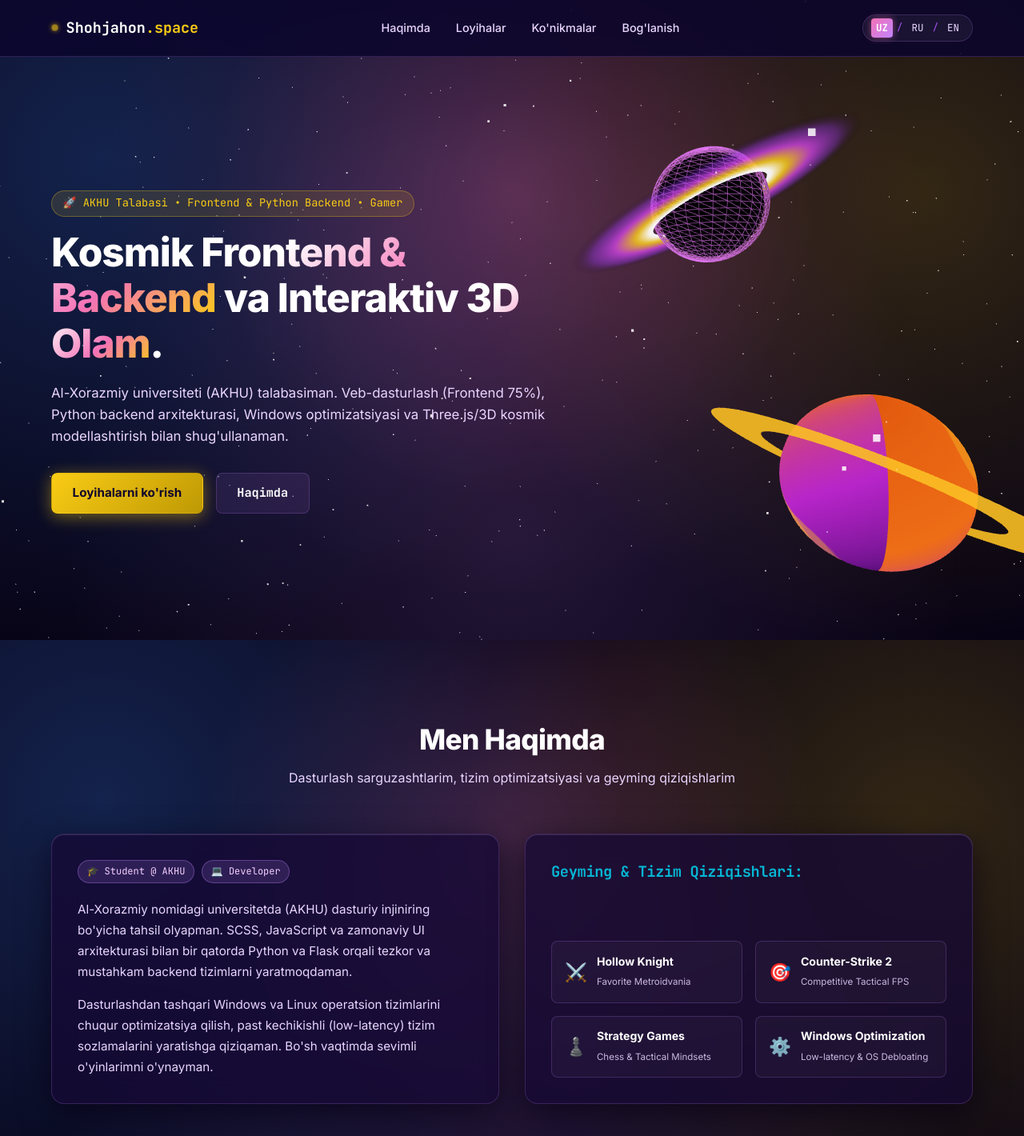
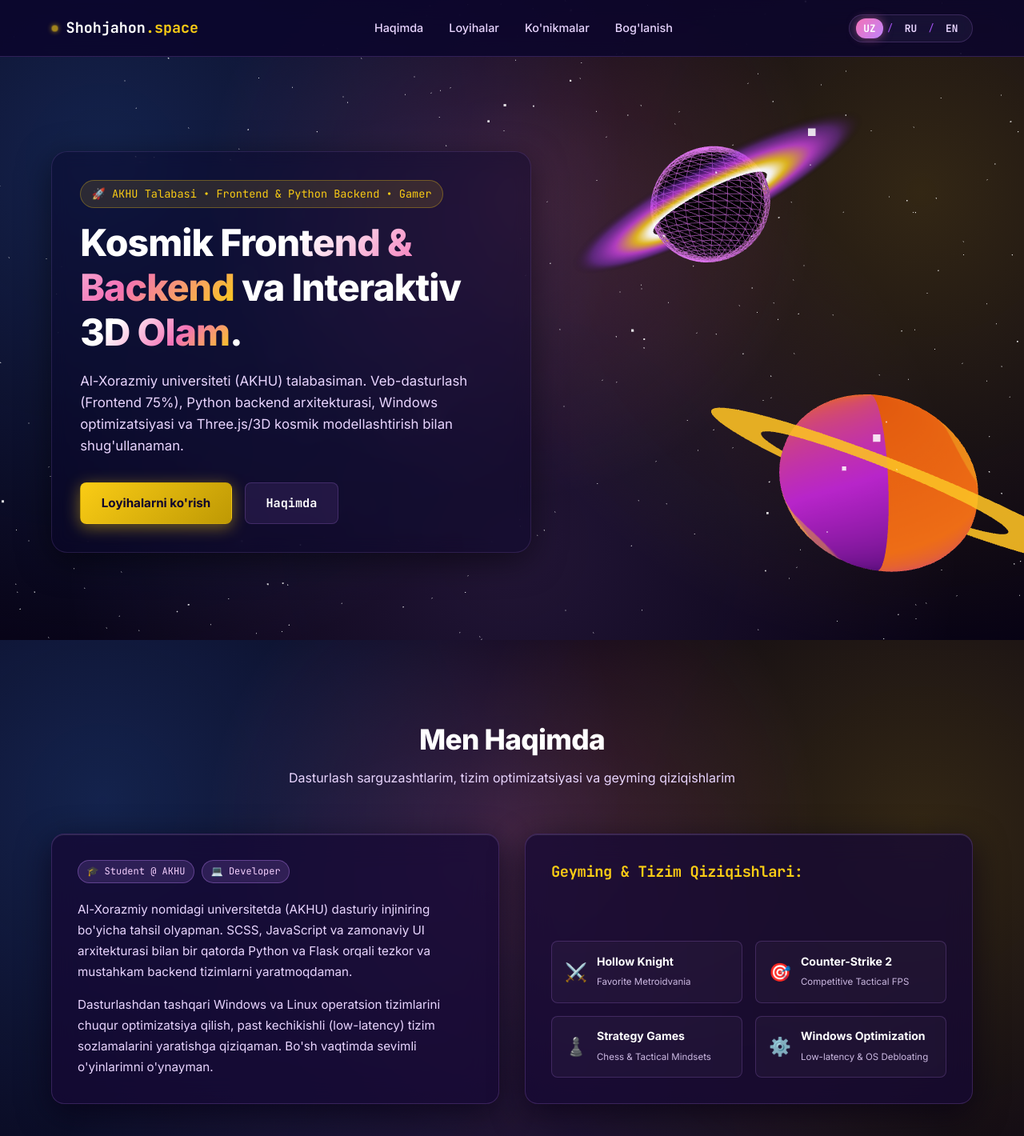
Before and after one commit to Doner01/portfolio-v1, a Flask app: page / in a window 1280 px wide. Shown: the top 1420 px of the page at 80% size. Run offline with Flask 3, Linux system fonts and the light colour scheme.

Commit message:
portfolio-v2

```diff
--- a/app.py
+++ b/app.py
@@ -155,6 +155,7 @@ TRANSLATIONS: Dict[str, Dict[str, str]] = {
     }
 }
 
+# Siz kiritgan aniq GitHub havolalari bilan
 PROJECTS_DATA: Dict[str, List[Project]] = {
     "uz": [
         {
@@ -163,7 +164,7 @@ PROJECTS_DATA: Dict[str, List[Project]] = {
             "category": "Backend",
             "tech": ["Python", "Flask", "Jinja2", "SQLite", "SCSS"],
             "summary": "Marshrutlash (routing), andozalar renderlash, sessiyalar boshqaruvi va ma'lumotlar bazasi bilan ishlashni o'z ichiga olgan to'liq backend tizimi.",
-            "github": "https://github.com",
+            "github": "https://github.com/Doner01/flask_learning",
             "live_demo": "#"
         },
         {
@@ -172,7 +173,7 @@ PROJECTS_DATA: Dict[str, List[Project]] = {
             "category": "Full-Stack",
             "tech": ["Python", "Flask", "JavaScript", "SCSS"],
             "summary": "Foydalanuvchilarni qo'shish, filtrlash, tahrirlash va ma'lumotlar oqimini tartibga soluvchi to'liq CRUD veb-ilovasi.",
-            "github": "https://github.com",
+            "github": "https://github.com/Doner01/user_list",
             "live_demo": "#"
         },
         {
@@ -181,7 +182,7 @@ PROJECTS_DATA: Dict[str, List[Project]] = {
             "category": "Frontend",
             "tech": ["HTML5", "SCSS", "JavaScript", "Responsive UI"],
             "summary": "YouTube interfeysiga asoslangan, moslashuvchan video pleyer, to'rsimon (grid) katalog va zamonaviy kosmik dark-theme dizayni.",
-            "github": "https://github.com",
+            "github": "https://github.com/Doner01/youtube",
             "live_demo": "#"
         }
     ],
@@ -192,7 +193,7 @@ PROJECTS_DATA: Dict[str, List[Project]] = {
             "category": "Backend",
             "tech": ["Python", "Flask", "Jinja2", "SQLite", "SCSS"],
             "summary": "Серверная песочница, включающая маршрутизацию URL, шаблонизацию Jinja2, управление сессиями и CRUD операции с БД.",
-            "github": "https://github.com",
+            "github": "https://github.com/Doner01/flask_learning",
             "live_demo": "#"
         },
         {
@@ -201,7 +202,7 @@ PROJECTS_DATA: Dict[str, List[Project]] = {
             "category": "Full-Stack",
             "tech": ["Python", "Flask", "JavaScript", "SCSS"],
             "summary": "Интерактивное веб-приложение для добавления, фильтрации, редактирования пользователей и структурирования данных.",
-            "github": "https://github.com",
+            "github": "https://github.com/Doner01/user_list",
             "live_demo": "#"
         },
         {
@@ -210,7 +211,7 @@ PROJECTS_DATA: Dict[str, List[Project]] = {
             "category": "Frontend",
             "tech": ["HTML5", "SCSS", "JavaScript", "Responsive UI"],
             "summary": "Адаптивный медиа-интерфейс в стиле YouTube с кастомными видеокомпонентами и оптимизированным дизайном.",
-            "github": "https://github.com",
+            "github": "https://github.com/Doner01/youtube",
             "live_demo": "#"
         }
     ],
@@ -221,7 +222,7 @@ PROJECTS_DATA: Dict[str, List[Project]] = {
             "category": "Backend",
             "tech": ["Python", "Flask", "Jinja2", "SQLite", "SCSS"],
             "summary": "Full-featured backend sandbox covering URL routing, Jinja2 template inheritance, session handling, and database operations.",
-            "github": "https://github.com",
+            "github": "https://github.com/Doner01/flask_learning",
             "live_demo": "#"
         },
         {
@@ -230,7 +231,7 @@ PROJECTS_DATA: Dict[str, List[Project]] = {
             "category": "Full-Stack",
             "tech": ["Python", "Flask", "JavaScript", "SCSS"],
             "summary": "Interactive user management application supporting full CRUD operations, live search filtering, and clean data modeling.",
-            "github": "https://github.com",
+            "github": "https://github.com/Doner01/user_list",
             "live_demo": "#"
         },
         {
@@ -239,7 +240,7 @@ PROJECTS_DATA: Dict[str, List[Project]] = {
             "category": "Frontend",
             "tech": ["HTML5", "SCSS", "JavaScript", "Responsive UI"],
             "summary": "Responsive media layout inspired by YouTube, featuring custom video components, dynamic sidebar, and optimized styling.",
-            "github": "https://github.com",
+            "github": "https://github.com/Doner01/youtube",
             "live_demo": "#"
         }
     ]
@@ -306,7 +307,9 @@ SKILLS_DATA: Dict[str, Dict[str, List[SkillItem]]] = {
 def set_language(lang_code: str) -> ResponseReturnValue:
     if lang_code in ["uz", "ru", "en"]:
         session["lang"] = lang_code
-    return jsonify({"status": "success", "lang": lang_code})
+
+    # Agar brauzer to'g'ridan-to'g'ri o'tsa, orqaga qaytarish (JSON o'rniga)
+    return redirect(request.referrer or url_for("index"))
 
 @app.route("/")
 def index() -> ResponseReturnValue:
@@ -343,9 +346,8 @@ def contact() -> ResponseReturnValue:
         }
         return jsonify({"status": "error", "message": err_msgs.get(lang, err_msgs["uz"])}), 400
 
-    # Gmail SMTP orqali user.doner2006@gmail.com ga yuborish
     smtp_user = os.getenv("GMAIL_USER", MY_EMAIL)
-    smtp_pass = os.getenv("GMAIL_APP_PASSWORD") # Google App Password
+    smtp_pass = os.getenv("GMAIL_APP_PASSWORD")
 
     if smtp_pass:
         try:
@@ -361,7 +363,7 @@ def contact() -> ResponseReturnValue:
                 server.login(smtp_user, smtp_pass)
                 server.send_message(msg)
         except Exception as e:
-            print(f"Gmail SMTP yuborishda xatolik: {e}")
+            print(f"Gmail SMTP error: {e}")
 
     ok_msgs = {
         "uz": f"Rahmat {name}, xabaringiz {MY_EMAIL} ga yetkazildi!",
--- a/static/js/main.js
+++ b/static/js/main.js
@@ -6,7 +6,7 @@ document.addEventListener("DOMContentLoaded", () => {
 });
 
 /* -------------------------------------------------------------
- * 1. Three.js Space Engine (Black Hole & Right Ringed Planet)
+ * 1. Three.js Space Engine
  * ------------------------------------------------------------- */
 function initStolasSpaceScene() {
   const container = document.getElementById("three-canvas-container");
@@ -24,22 +24,16 @@ function initStolasSpaceScene() {
   const worldGroup = new THREE.Group();
   scene.add(worldGroup);
 
-  /* =============================================================
-   * (1) 3D KOSMIK QORA TUYNUK (Top-Right Black Hole)
-   * ============================================================= */
+  // 1. 3D Qora Tuynuk (Top-Right Black Hole)
   const blackHoleGroup = new THREE.Group();
-  blackHoleGroup.position.set(4.8, 2.8, -4.5); // O'ng yuqori qismda
+  blackHoleGroup.position.set(4.8, 2.8, -4.5);
   worldGroup.add(blackHoleGroup);
 
-  // Hodisalar gorizonti (Event Horizon)
   const eventHorizonGeo = new THREE.SphereGeometry(1.25, 32, 32);
-  const eventHorizonMat = new THREE.MeshBasicMaterial({
-    color: 0x000000
-  });
+  const eventHorizonMat = new THREE.MeshBasicMaterial({ color: 0x000000 });
   const eventHorizon = new THREE.Mesh(eventHorizonGeo, eventHorizonMat);
   blackHoleGroup.add(eventHorizon);
 
-  // Foton sfera nurlanishi (Photon Sphere Aura)
   const photonSphereGeo = new THREE.SphereGeometry(1.38, 28, 28);
   const photonSphereMat = new THREE.MeshBasicMaterial({
     color: 0xe879f9,
@@ -50,7 +44,6 @@ function initStolasSpaceScene() {
   const photonSphere = new THREE.Mesh(photonSphereGeo, photonSphereMat);
   blackHoleGroup.add(photonSphere);
 
-  // Akkretsion disk (Accretion Disk)
   function createAccretionTexture() {
     const canvas = document.createElement("canvas");
     canvas.width = 512;
@@ -81,9 +74,7 @@ function initStolasSpaceScene() {
   accretionDisk.rotation.y = Math.PI / 8;
   blackHoleGroup.add(accretionDisk);
 
-  /* =============================================================
-   * (2) O'NG PASTKI OLTIN HALQALI SAYYORA (Biroz o'ngroqqa surildi)
-   * ============================================================= */
+  // 2. O'ng Pastki Oltin Halqali Sayyora
   function createAmberPlanetTexture() {
     const canvas = document.createElement("canvas");
     canvas.width = 512;
@@ -114,10 +105,9 @@ function initStolasSpaceScene() {
     opacity: 0.95
   });
   const rightPlanet = new THREE.Mesh(rightPlanetGeo, rightPlanetMat);
-  rightPlanet.position.set(7.2, -3.2, -1.8); // O'ngroqqa surilgan koordinata
+  rightPlanet.position.set(7.2, -3.2, -1.8);
   worldGroup.add(rightPlanet);
 
-  // Katta Oltin Halqa
   const ringGeo = new THREE.RingGeometry(2.2, 3.3, 64);
   const ringMat = new THREE.MeshBasicMaterial({
     color: 0xfbbf24,
@@ -131,7 +121,7 @@ function initStolasSpaceScene() {
   saturnRing.rotation.y = -Math.PI / 7;
   worldGroup.add(saturnRing);
 
-  /* --- Yulduzlar to'dasi (1400 Stars) --- */
+  // 3. Yulduzlar to'dasi
   const starGeo = new THREE.BufferGeometry();
   const starCount = 1400;
   const starPositions = new Float32Array(starCount * 3);
@@ -152,7 +142,7 @@ function initStolasSpaceScene() {
   const starField = new THREE.Points(starGeo, starMat);
   scene.add(starField);
 
-  /* --- Uchuvchi Kometalar --- */
+  // 4. Kometalar
   const comets = [];
   function launchComet() {
     const cometGeo = new THREE.BufferGeometry();
@@ -202,10 +192,8 @@ function initStolasSpaceScene() {
 
     rightPlanet.rotation.y += 0.003;
     saturnRing.rotation.z += 0.001;
-
     accretionDisk.rotation.z += 0.006;
     photonSphere.rotation.y -= 0.004;
-
     starField.rotation.y -= 0.0002;
 
     for (let i = comets.length - 1; i >= 0; i--) {
@@ -237,7 +225,7 @@ function initStolasSpaceScene() {
 }
 
 /* -------------------------------------------------------------
- * 2. Zudlik bilan Tilni Almashtirish (No Reload / No Scroll Jump)
+ * 2. Zudlik bilan Tilni Almashtirish (No Reload / No Jump)
  * ------------------------------------------------------------- */
 function initInstantLanguageSwitch() {
   const transElem = document.getElementById("i18n-translations");
@@ -255,6 +243,7 @@ function initInstantLanguageSwitch() {
   buttons.forEach(btn => {
     btn.addEventListener("click", (e) => {
       e.preventDefault();
+      e.stopPropagation();
       const lang = btn.getAttribute("data-lang");
       if (!lang || !translations[lang]) return;
 
@@ -311,7 +300,9 @@ function initInstantLanguageSwitch() {
         `).join("");
       }
 
-      fetch(`/set-lang/${lang}`).catch(() => {});
+      fetch(`/set-lang/${lang}`, {
+        headers: { "X-Requested-With": "XMLHttpRequest" }
+      }).catch(() => {});
     });
   });
 }
@@ -370,9 +361,17 @@ function initContactForm() {
         status.textContent = "✓ " + data.message;
         status.style.color = "#facc15";
         form.reset();
+
+        // 5 soniyadan so'ng xabar avtomatik yo'qoladi
+        setTimeout(() => {
+          status.textContent = "";
+        }, 5000);
       } else {
         status.textContent = "✗ " + (data.message || "Error");
         status.style.color = "#ef4444";
+        setTimeout(() => {
+          status.textContent = "";
+        }, 6000);
       }
     } catch (err) {
       status.textContent = "✗ " + err.message;
--- a/static/scss/_components.scss
+++ b/static/scss/_components.scss
@@ -35,32 +35,42 @@
   }
 }
 
-// Language Switcher
+// Language Switcher (Oq to'rtburchaklar tozalandi)
 .lang-switcher {
   display: inline-flex;
   align-items: center;
-  gap: 0.35rem;
+  gap: 0.3rem;
   background: rgba(255, 255, 255, 0.05);
   border: 1px solid $border-color;
-  padding: 0.25rem 0.65rem;
+  padding: 0.25rem 0.5rem;
   border-radius: 20px;
-  font-size: 0.78rem;
+  backdrop-filter: blur(10px);
+  -webkit-backdrop-filter: blur(10px);
 
   .lang-btn {
+    background: transparent !important;
+    border: none !important;
+    outline: none !important;
+    box-shadow: none !important;
+    cursor: pointer;
     color: $text-secondary;
-    padding: 0.15rem 0.35rem;
-    border-radius: 4px;
+    font-family: $font-mono;
+    font-size: 0.8rem;
+    font-weight: 600;
+    padding: 0.25rem 0.6rem;
+    border-radius: 12px;
     transition: $transition-smooth;
-
-    &.active {
-      color: #ffffff;
-      font-weight: 700;
-      background: linear-gradient(135deg, $accent-stolas-pink, $accent-nebula-purple);
-      box-shadow: 0 0 10px rgba(244, 114, 182, 0.5);
-    }
 
     &:hover {
       color: #ffffff;
+      background: rgba(255, 255, 255, 0.08) !important;
+    }
+
+    &.active {
+      color: #ffffff !important;
+      font-weight: 700;
+      background: linear-gradient(135deg, $accent-stolas-pink, $accent-nebula-purple) !important;
+      box-shadow: 0 0 12px rgba(244, 114, 182, 0.5) !important;
     }
   }
 
--- a/static/scss/_layout.scss
+++ b/static/scss/_layout.scss
@@ -64,17 +64,19 @@
   display: flex;
   align-items: center;
   padding-top: 5rem;
-  background: radial-gradient(circle at 50% 30%, rgba(244, 114, 182, 0.15) 0%, transparent 60%);
+  overflow: hidden;
 
   &__content {
     position: relative;
     z-index: 2;
-    max-width: 620px;
-    pointer-events: none;
-  }
-
-  &__content > * {
-    pointer-events: auto;
+    max-width: 600px;
+    background: rgba(11, 5, 44, 0.45);
+    backdrop-filter: blur(10px);
+    -webkit-backdrop-filter: blur(10px);
+    padding: 2.2rem;
+    border-radius: 20px;
+    border: 1px solid rgba(192, 132, 252, 0.15);
+    box-shadow: 0 10px 40px rgba(0, 0, 0, 0.5);
   }
 
   &__tagline {
@@ -84,14 +86,14 @@
     font-family: $font-mono;
     margin-bottom: 1rem;
     background: rgba(250, 204, 21, 0.12);
-    padding: 0.3rem 0.85rem;
+    padding: 0.35rem 0.85rem;
     border-radius: 50px;
     border: 1px solid rgba(250, 204, 21, 0.3);
   }
 
   &__title {
-    font-size: 3.1rem;
-    line-height: 1.15;
+    font-size: 2.9rem;
+    line-height: 1.2;
     margin-bottom: 1.25rem;
 
     .gradient-text {
@@ -159,13 +161,15 @@
   font-size: 0.85rem;
 }
 
-// Mobile Breakpoints
 @media (max-width: 768px) {
   .navbar__menu {
     gap: 1rem;
     font-size: 0.85rem;
   }
   .hero__title {
-    font-size: 2.3rem;
+    font-size: 2.1rem;
+  }
+  .hero__content {
+    padding: 1.5rem;
   }
 }
--- a/templates/base.html
+++ b/templates/base.html
@@ -17,23 +17,23 @@
     <div class="container navbar__inner">
       <a href="#hero" class="navbar__brand mono">
         <span class="status-indicator"></span>
-        <span class="brand-text">{{ t.brand_title }}<span class="brand-accent">{{ t.brand_ext }}</span></span>
+        <span class="brand-text"><span data-i18n="brand_title">{{ t.brand_title }}</span><span class="brand-accent" data-i18n="brand_ext">{{ t.brand_ext }}</span></span>
       </a>
 
       <ul class="navbar__menu">
-        <li><a href="#about">{{ t.nav_about }}</a></li>
-        <li><a href="#projects">{{ t.nav_projects }}</a></li>
-        <li><a href="#skills">{{ t.nav_skills }}</a></li>
-        <li><a href="#contact">{{ t.nav_contact }}</a></li>
+        <li><a href="#about" data-i18n="nav_about">{{ t.nav_about }}</a></li>
+        <li><a href="#projects" data-i18n="nav_projects">{{ t.nav_projects }}</a></li>
+        <li><a href="#skills" data-i18n="nav_skills">{{ t.nav_skills }}</a></li>
+        <li><a href="#contact" data-i18n="nav_contact">{{ t.nav_contact }}</a></li>
       </ul>
 
-      <!-- 3 Tilli o'tkazgich -->
+      <!-- Bir zumda til o'tkazuvchi tugmalar -->
       <div class="lang-switcher mono">
-        <a href="{{ url_for('set_language', lang_code='uz') }}" class="lang-btn {% if current_lang == 'uz' %}active{% endif %}">UZ</a>
+        <button type="button" class="lang-btn {% if current_lang == 'uz' %}active{% endif %}" data-lang="uz">UZ</button>
         <span class="divider">/</span>
-        <a href="{{ url_for('set_language', lang_code='ru') }}" class="lang-btn {% if current_lang == 'ru' %}active{% endif %}">RU</a>
+        <button type="button" class="lang-btn {% if current_lang == 'ru' %}active{% endif %}" data-lang="ru">RU</button>
         <span class="divider">/</span>
-        <a href="{{ url_for('set_language', lang_code='en') }}" class="lang-btn {% if current_lang == 'en' %}active{% endif %}">EN</a>
+        <button type="button" class="lang-btn {% if current_lang == 'en' %}active{% endif %}" data-lang="en">EN</button>
       </div>
     </div>
   </nav>
@@ -42,9 +42,13 @@
 
   <footer class="footer">
     <div class="container">
-      <p class="mono">{{ t.footer_text }}</p>
+      <p class="mono" data-i18n="footer_text">{{ t.footer_text }}</p>
     </div>
   </footer>
+
+  <script id="i18n-translations" type="application/json">{{ translations_json | safe }}</script>
+  <script id="i18n-projects" type="application/json">{{ projects_json | safe }}</script>
+  <script id="i18n-skills" type="application/json">{{ skills_json | safe }}</script>
 
   <script src="{{ url_for('static', filename='js/main.js') }}"></script>
 </body>
--- a/templates/index.html
+++ b/templates/index.html
@@ -6,27 +6,30 @@
   <div id="three-canvas-container" class="canvas-container"></div>
   <div class="container">
     <div class="hero__content">
-      <span class="hero__tagline mono">{{ t.hero_tagline }}</span>
+      <span class="hero__tagline mono" data-i18n="hero_tagline">{{ t.hero_tagline }}</span>
       <h1 class="hero__title">
-        {{ t.hero_title_1 }} <span class="gradient-text">{{ t.hero_title_accent_1 }}</span> {{ t.hero_title_2 }} <span class="gradient-text">{{ t.hero_title_accent_2 }}</span>.
+        <span data-i18n="hero_title_1">{{ t.hero_title_1 }}</span>
+        <span class="gradient-text" data-i18n="hero_title_accent_1">{{ t.hero_title_accent_1 }}</span>
+        <span data-i18n="hero_title_2">{{ t.hero_title_2 }}</span>
+        <span class="gradient-text" data-i18n="hero_title_accent_2">{{ t.hero_title_accent_2 }}</span>.
       </h1>
-      <p class="hero__desc">
+      <p class="hero__desc" data-i18n="hero_desc">
         {{ t.hero_desc }}
       </p>
       <div class="hero__actions">
-        <a href="#projects" class="btn btn--primary">{{ t.btn_projects }}</a>
-        <a href="#about" class="btn btn--outline mono">{{ t.nav_about }}</a>
+        <a href="#projects" class="btn btn--primary" data-i18n="btn_projects">{{ t.btn_projects }}</a>
+        <a href="#about" class="btn btn--outline mono" data-i18n="nav_about">{{ t.nav_about }}</a>
       </div>
     </div>
   </div>
 </header>
 
-<!-- About Section with Gamer & System Tweaking Profile -->
+<!-- About Section -->
 <section id="about" class="section">
   <div class="container">
     <div class="section__header">
-      <h2>{{ t.about_heading }}</h2>
-      <p>{{ t.about_sub }}</p>
+      <h2 data-i18n="about_heading">{{ t.about_heading }}</h2>
+      <p data-i18n="about_sub">{{ t.about_sub }}</p>
     </div>
 
     <div class="about-grid">
@@ -35,12 +38,12 @@
           <span class="card-tag">🎓 Student @ AKHU</span>
           <span class="card-tag">💻 Developer</span>
         </div>
-        <p class="about-text">{{ t.about_p1 }}</p>
-        <p class="about-text" style="margin-top: 1rem;">{{ t.about_p2 }}</p>
+        <p class="about-text" data-i18n="about_p1">{{ t.about_p1 }}</p>
+        <p class="about-text" style="margin-top: 1rem;" data-i18n="about_p2">{{ t.about_p2 }}</p>
       </div>
 
       <div class="glass-panel about-card">
-        <h3 class="about-card__title mono" style="color: #06b6d4; margin-bottom: 1rem;">{{ t.gamer_title }}</h3>
+        <h3 class="about-card__title mono" style="color: #facc15; margin-bottom: 1rem;" data-i18n="gamer_title">{{ t.gamer_title }}</h3>
 
         <div class="interest-tags">
           <div class="interest-item">
@@ -81,10 +84,10 @@
 <section id="projects" class="section">
   <div class="container">
     <div class="section__header">
-      <h2>{{ t.projects_heading }}</h2>
-      <p>{{ t.projects_sub }}</p>
+      <h2 data-i18n="projects_heading">{{ t.projects_heading }}</h2>
+      <p data-i18n="projects_sub">{{ t.projects_sub }}</p>
     </div>
-    <div class="grid grid--projects">
+    <div id="projects-container" class="grid grid--projects">
       {% for project in projects %}
       <article class="project-card">
         <div>
@@ -113,18 +116,18 @@
 <section id="skills" class="section">
   <div class="container">
     <div class="section__header">
-      <h2>{{ t.skills_heading }}</h2>
-      <p>{{ t.skills_sub }}</p>
+      <h2 data-i18n="skills_heading">{{ t.skills_heading }}</h2>
+      <p data-i18n="skills_sub">{{ t.skills_sub }}</p>
     </div>
-    <div class="grid grid--skills">
+    <div id="skills-container" class="grid grid--skills">
       {% for category, items in skills.items() %}
       <div class="glass-panel" style="padding: 1.75rem;">
-        <h3 style="margin-bottom: 1.5rem; font-size: 1.15rem; color: #06b6d4;">{{ category }}</h3>
+        <h3 style="margin-bottom: 1.5rem; font-size: 1.15rem; color: #facc15;">{{ category }}</h3>
         {% for skill in items %}
         <div class="skill-item">
           <div class="skill-item__meta">
             <span>{{ skill.name }}</span>
-            <span class="mono" style="color: #9ca3af;">{{ skill.level }}%</span>
+            <span class="mono" style="color: #c4b5fd;">{{ skill.level }}%</span>
           </div>
           <div class="skill-item__bar">
             <div class="skill-item__fill" style="width: {{ skill.level }}%;"></div>
@@ -141,23 +144,39 @@
 <section id="contact" class="section">
   <div class="container" style="max-width: 650px;">
     <div class="section__header">
-      <h2>{{ t.contact_heading }}</h2>
-      <p>{{ t.contact_sub }}</p>
+      <h2 data-i18n="contact_heading">{{ t.contact_heading }}</h2>
+      <p data-i18n="contact_sub">{{ t.contact_sub }}</p>
     </div>
+
+    <!-- Direct Email Display Card -->
+    <div class="glass-panel" style="padding: 1.25rem 1.75rem; margin-bottom: 1.5rem; display: flex; align-items: center; justify-content: space-between; gap: 1rem; flex-wrap: wrap;">
+      <div style="display: flex; align-items: center; gap: 0.75rem;">
+        <span style="font-size: 1.4rem;">📬</span>
+        <div>
+          <small class="mono" style="color: #c4b5fd; display: block;" data-i18n="contact_email_label">{{ t.contact_email_label }}</small>
+          <a href="mailto:{{ my_email }}" class="mono" style="font-size: 1rem; font-weight: 600; color: #facc15;">{{ my_email }}</a>
+        </div>
+      </div>
+      <button id="copy-email-btn" class="btn btn--outline mono" style="padding: 0.45rem 0.9rem; font-size: 0.8rem;" data-email="{{ my_email }}">
+        📋 <span data-i18n="copy_email_btn">{{ t.copy_email_btn }}</span>
+      </button>
+    </div>
+
+    <!-- Contact Form -->
     <form id="contact-form" class="glass-panel" style="padding: 2rem; display: flex; flex-direction: column; gap: 1.25rem;">
       <div>
-        <label class="mono" style="display: block; font-size: 0.85rem; margin-bottom: 0.4rem; color: #9ca3af;">{{ t.form_name }}</label>
-        <input type="text" id="name" required style="width: 100%; background: #06090e; border: 1px solid rgba(255,255,255,0.08); color: #fff; padding: 0.75rem; border-radius: 6px;">
+        <label class="mono" style="display: block; font-size: 0.85rem; margin-bottom: 0.4rem; color: #c4b5fd;" data-i18n="form_name">{{ t.form_name }}</label>
+        <input type="text" id="name" required style="width: 100%; background: #080318; border: 1px solid rgba(192, 132, 252, 0.2); color: #fff; padding: 0.75rem; border-radius: 6px;">
       </div>
       <div>
-        <label class="mono" style="display: block; font-size: 0.85rem; margin-bottom: 0.4rem; color: #9ca3af;">{{ t.form_email }}</label>
-        <input type="email" id="email" required style="width: 100%; background: #06090e; border: 1px solid rgba(255,255,255,0.08); color: #fff; padding: 0.75rem; border-radius: 6px;">
+        <label class="mono" style="display: block; font-size: 0.85rem; margin-bottom: 0.4rem; color: #c4b5fd;" data-i18n="form_email">{{ t.form_email }}</label>
+        <input type="email" id="email" required style="width: 100%; background: #080318; border: 1px solid rgba(192, 132, 252, 0.2); color: #fff; padding: 0.75rem; border-radius: 6px;">
       </div>
       <div>
-        <label class="mono" style="display: block; font-size: 0.85rem; margin-bottom: 0.4rem; color: #9ca3af;">{{ t.form_message }}</label>
-        <textarea id="message" rows="4" required style="width: 100%; background: #06090e; border: 1px solid rgba(255,255,255,0.08); color: #fff; padding: 0.75rem; border-radius: 6px; resize: vertical;"></textarea>
+        <label class="mono" style="display: block; font-size: 0.85rem; margin-bottom: 0.4rem; color: #c4b5fd;" data-i18n="form_message">{{ t.form_message }}</label>
+        <textarea id="message" rows="4" required style="width: 100%; background: #080318; border: 1px solid rgba(192, 132, 252, 0.2); color: #fff; padding: 0.75rem; border-radius: 6px; resize: vertical;"></textarea>
       </div>
-      <button type="submit" class="btn btn--primary" style="justify-content: center;">{{ t.form_submit }}</button>
+      <button type="submit" class="btn btn--primary" style="justify-content: center;" data-i18n="form_submit">{{ t.form_submit }}</button>
       <div id="contact-status" class="mono" style="font-size: 0.85rem; text-align: center;"></div>
     </form>
   </div>
```
Also changed, not shown: static/css/main.css, 1 other file.
